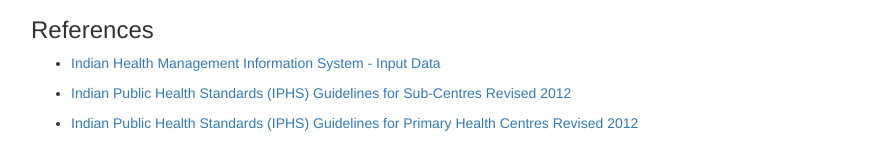
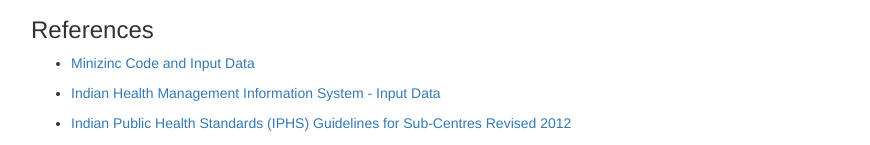
Before and after one commit to monicaguntur/healthcare-optimization-minizinc, a plain HTML site: page index.html in a window 1280 px wide. Shown: the part 4218-4363 px from the top of the page, without its empty margins (154-1024 px from the left). Drawn offline with nearby package versions, Linux system fonts and the light colour scheme; some packages are replaced by stand-ins of ours.

Commit message:
Add files via upload

```diff
--- a/index.html
+++ b/index.html
@@ -767,7 +767,7 @@ districts are listed below -</p></li>
 <h3 class="hasAnchor">References<a href="#references" class="anchor-section"></a></h3>
 <ul>
 
-<li><p><a href="https://nrhm-mis.nic.in/hmisreports/frmstandard_reports.aspx">Indian Health Management Information System - Input Data</a></p></li><li><p><a href="https://nhm.gov.in/images/pdf/guidelines/iphs/iphs-revised-guidlines-2012/sub-centers.pdf">Indian Public Health Standards (IPHS) Guidelines for Sub-Centres Revised 2012</a></p></li>
+<li><p><a href="https://github.com/monicaguntur/monicaguntur.github.io/tree/main/code">Minizinc Code and Input Data</a></p></li><li><p><a href="https://nrhm-mis.nic.in/hmisreports/frmstandard_reports.aspx">Indian Health Management Information System - Input Data</a></p></li><li><p><a href="https://nhm.gov.in/images/pdf/guidelines/iphs/iphs-revised-guidlines-2012/sub-centers.pdf">Indian Public Health Standards (IPHS) Guidelines for Sub-Centres Revised 2012</a></p></li>
 <li><p><a href="https://nhm.gov.in/images/pdf/guidelines/iphs/iphs-revised-guidlines-2012/primay-health-centres.pdf">Indian Public Health Standards (IPHS) Guidelines for Primary Health Centres Revised 2012</a></p></li>
 <li><p><a href="https://nhm.gov.in/images/pdf/guidelines/iphs/iphs-revised-guidlines-2012/community-health-centres.pdf">Indian Public Health Standards (IPHS) Guidelines for Community Health Centres Revised 2012</a></p></li>
 <li><p><a href="https://nhm.gov.in/images/pdf/guidelines/iphs/iphs-revised-guidlines-2012/sub-district-sub-divisional-hospital.pdf">Indian Public Health Standards (IPHS) Guidelines for Sub-District/Sub-Divisional Hospitals(31 to 100 Bedded) Revised 2012</a></p></li>
```
